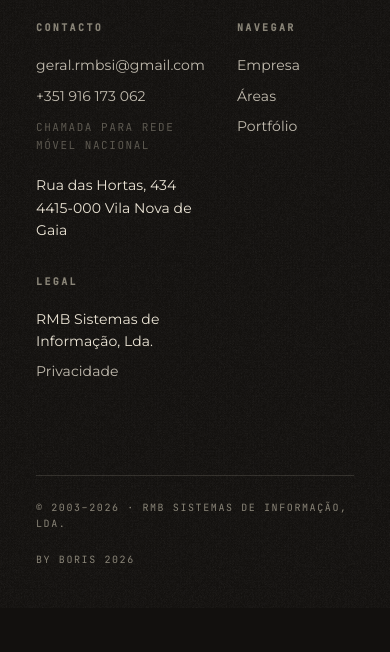
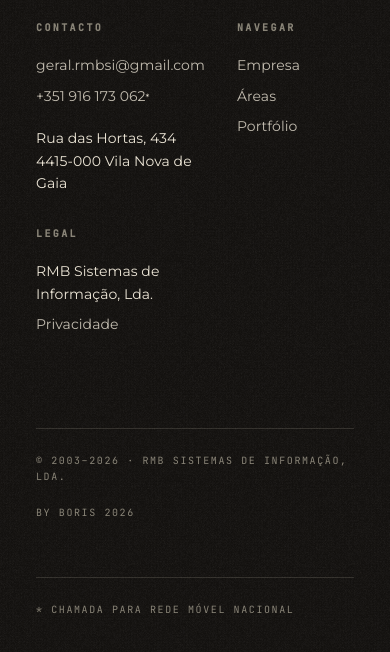
Before and after one commit to lfbarb/rmb.pt, a plain HTML site: page index.html in a window 390 px wide. Shown: the part 5146-5798 px from the top of the page. Before the commit the page ends 5754 px from the top, so only its background shows below. Drawn offline with Linux system fonts and the light colour scheme.

Commit message:
Move phone notice to footer disclaimer with asterisk notation

```diff
--- a/index.html
+++ b/index.html
@@ -313,8 +313,7 @@
     <h4 data-t="ft.contact">Contacto</h4>
     <ul>
       <li><a href="mailto:geral.rmbsi@gmail.com">geral.rmbsi@gmail.com</a></li>
-      <li><a href="tel:+351916173062">+351 916 173 062</a></li>
-      <li class="mono" style="font-size:11px;opacity:.6;margin-top:4px" data-t="ft.phone-notice">Chamada para rede móvel nacional</li>
+      <li><a href="tel:+351916173062">+351 916 173 062</a><span style="font-size:10px">*</span></li>
       <li style="margin-top:12px">Rua das Hortas, 434<br/>4415-000 Vila Nova de Gaia</li>
     </ul>
   </div>
@@ -336,6 +335,9 @@
   <div class="legal">
     <span>© 2003–2026 · RMB Sistemas de Informação, Lda.</span>
     <span data-t="ft.made">By Boris 2026</span>
+  </div>
+  <div style="grid-column:1/-1;padding-top:24px;border-top:1px solid var(--line);margin-top:24px;font-family:'JetBrains Mono',monospace;font-size:10px;letter-spacing:.16em;color:var(--fog);text-transform:uppercase">
+    <span>* <span data-t="ft.phone-notice">Chamada para rede móvel nacional</span></span>
   </div>
 </footer>
 
```
